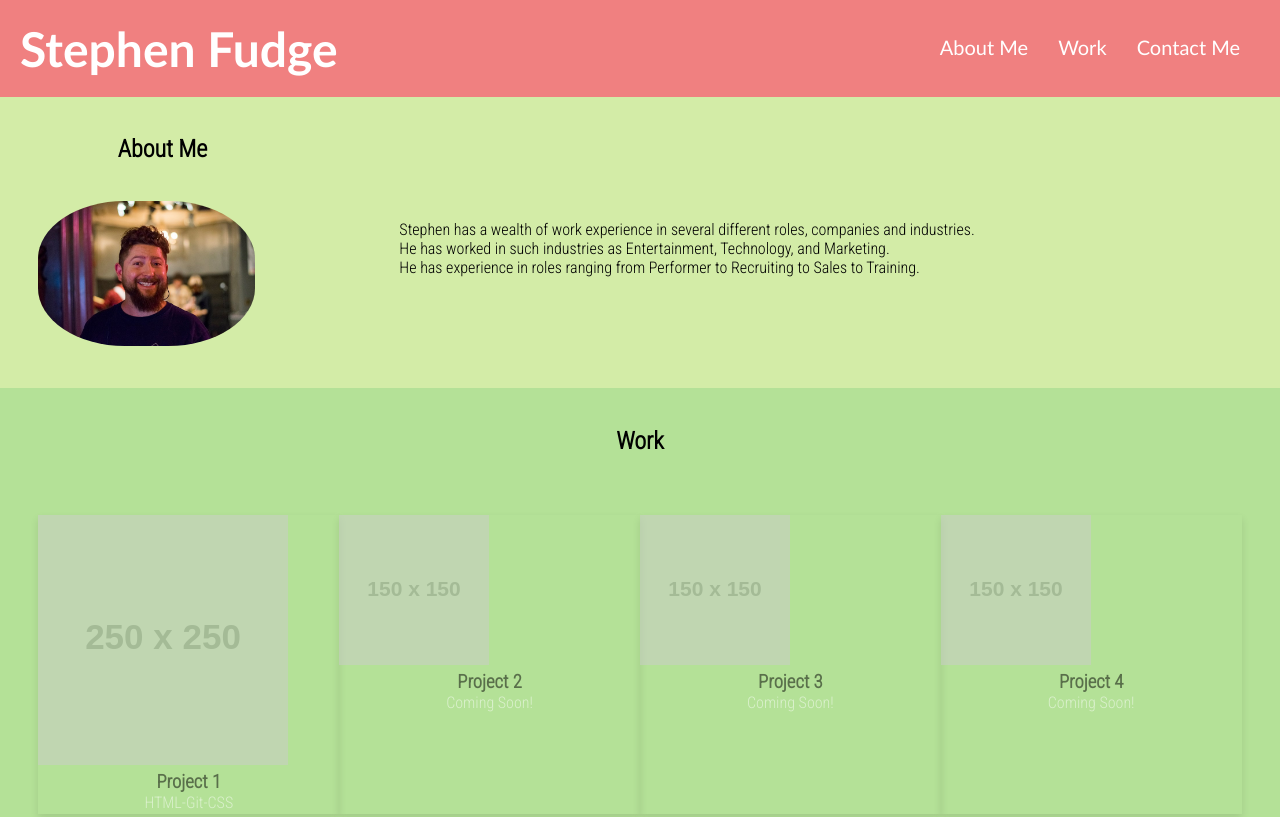
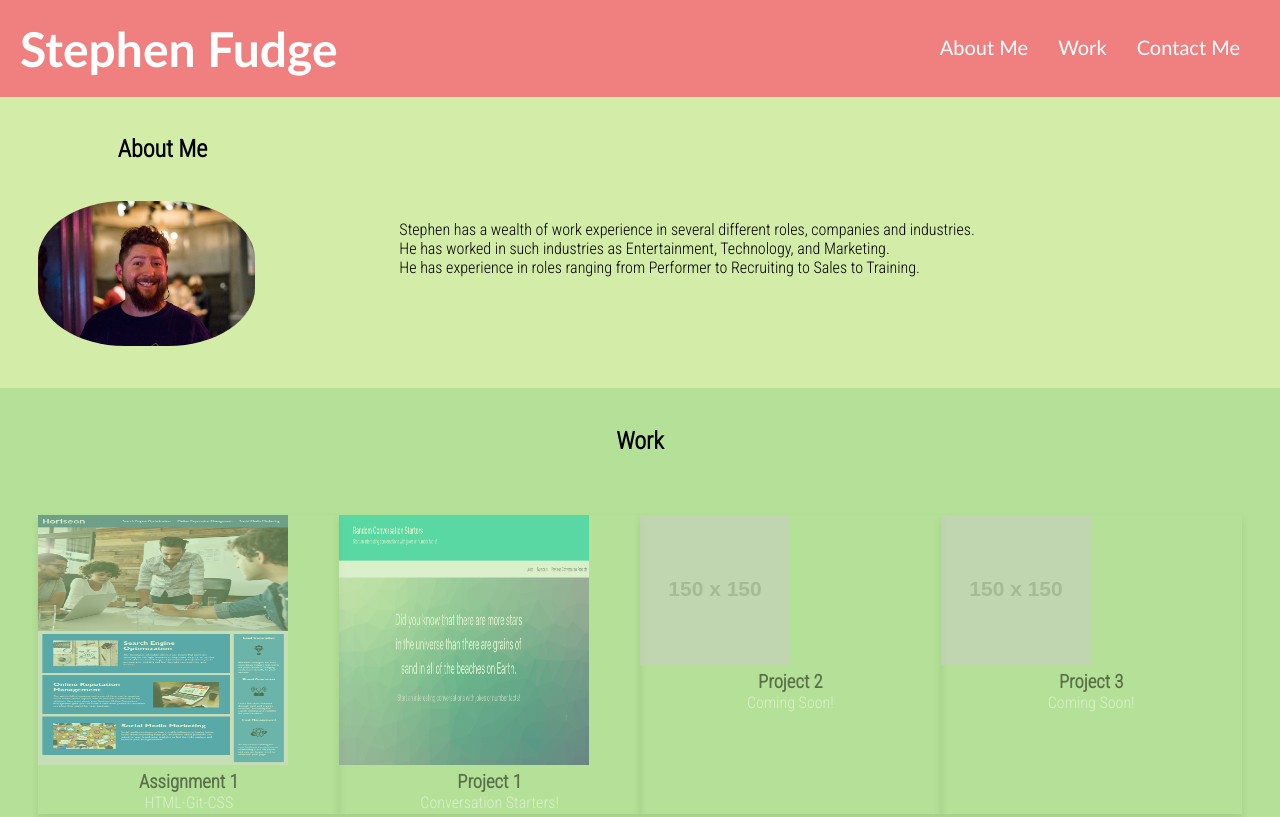
Before and after one commit to stephenfudge/shiny-sniffle, a plain HTML site: page index.html in a window 1280 px wide. Shown: the top 817 px of the page. Drawn offline with Linux system fonts and the light colour scheme; placeholder pictures from the web are drawn by us.

Commit message:
added images to cards

```diff
--- a/index.html
+++ b/index.html
@@ -60,15 +60,26 @@
                 <!-- Card 1 -->
                 <div class="card">
                     <a href="https://stephenfudge.github.io/silver-octo-disco/" target="_blank"><img
-                            src="https://via.placeholder.com/250" alt="Avatar">
+                            src="./assets/images/a1/module01-challenge-screenshot.png" width="250px" height="250px" alt="Assignment 1">
                         <div class="container">
-                            <h3>Project 1</h3>
+                            <h3>Assignment 1</h3>
                             <p>HTML-Git-CSS</p>
                     </a>
                 </div>
             </div>
 
             <!-- Card 2 -->
+            <div class="card">
+                <a href="https://danielfu13.github.io/flying-kittens17/" target="_blank"><img src="./assets/images/p1/startpage.png" width="250px" height="250px" alt="Group Project 1 - Conversation Starters">
+                    <div class="container">
+                        <h3>Project 1</h3>
+                        <p>Conversation Starters!</p>
+                    </div>
+                    </a>
+
+            </div>
+
+            <!-- Card 3 -->
             <div class="card">
                 <a href="#"><img src="https://via.placeholder.com/150" alt="Avatar">
                     <div class="container">
@@ -78,21 +89,11 @@
             </div>
             </div>
 
-            <!-- Card 3 -->
+            <!-- Card 4 -->
             <div class="card">
                 <a href="#"><img src="https://via.placeholder.com/150" alt="Avatar">
                     <div class="container">
                         <h3>Project 3</h3>
-                        <p>Coming Soon!</p>
-                </a>
-            </div>
-            </div>
-
-            <!-- Card 4 -->
-            <div class="card">
-                <a href="#"><img src="https://via.placeholder.com/150" alt="Avatar">
-                    <div class="container">
-                        <h3>Project 4</h3>
                         <p>Coming Soon!</p>
                 </a>
             </div>
```
Also changed, not shown: assets/images/a1/module01-challenge-screenshot.png (added), assets/images/p1/modal.png (added), assets/images/p1/page2.png (added), assets/images/p1/previous_prompts.png (added), assets/images/p1/startpage.png (added).
